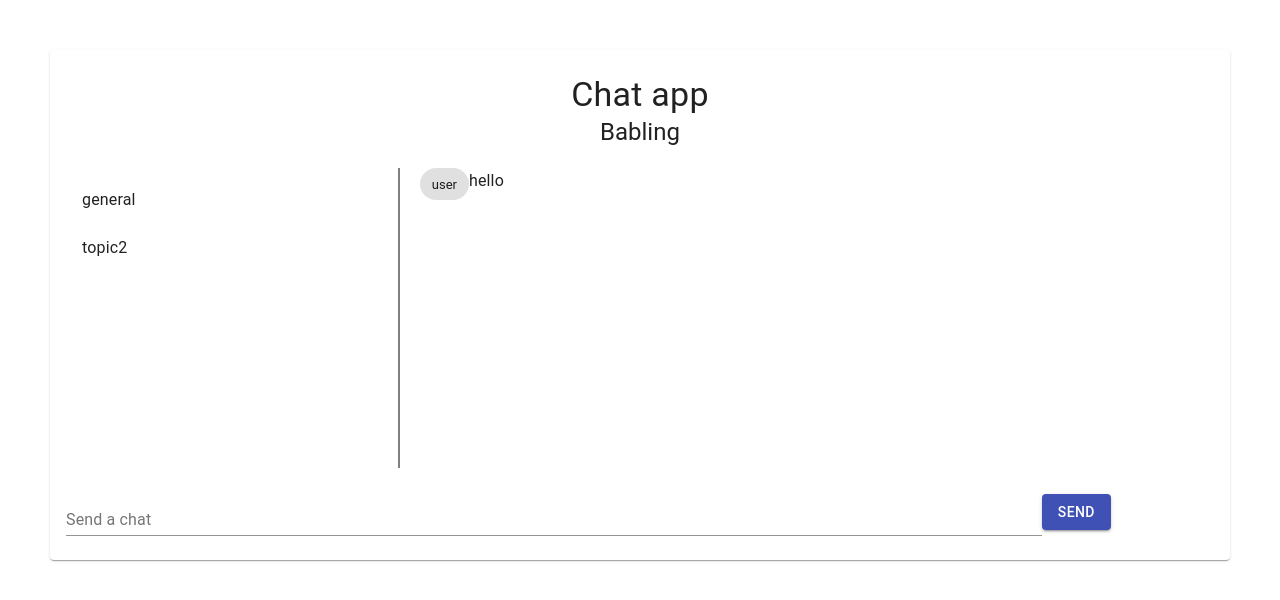
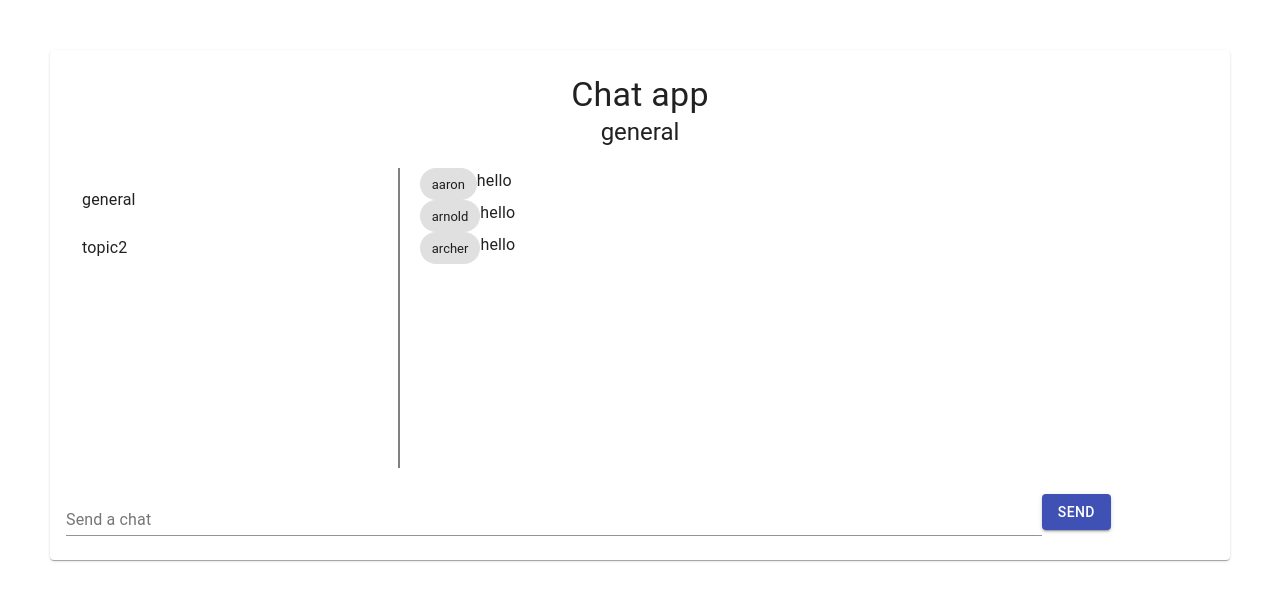
Before and after one commit to nancyruya/Something, a React (Create React App) app: page / in a window 1280 px wide. Shown: the top 600 px of the page. Built offline with nearby package versions, Linux system fonts and the light colour scheme.

Commit message:
map chats

```diff
--- a/src/Dashboard.js
+++ b/src/Dashboard.js
@@ -42,12 +42,10 @@ export default function Dashboard() {
 
   //CTX store
   const [allChats] = React.useContext(CTX);
-
-  console.log({ allChats });
-
-  //get list of topics
   const topics = Object.keys(allChats);
 
+  //local state
+  const [activeTopic, changeActiveTopic] = React.useState(topics[0]);
   const [textValue, changeTextValue] = React.useState("");
 
   return (
@@ -57,20 +55,22 @@ export default function Dashboard() {
           Chat app
         </Typography>
         <Typography variant="h5" component="h5">
-          Babling
+          {activeTopic}
         </Typography>
         <div className={classes.flex}>
           <div className={classes.topicsWindow}>
             <List>
-              {topics.map(topic => (
-                <ListItem key={topic} button>
+              {
+              topics.map(topic => (
+                <ListItem onClick={e => changeActiveTopic(e.target.innerText)} key={topic} button>
                   <ListItemText primary={topic} />
                 </ListItem>
-              ))}
+              ))
+              }
             </List>
           </div>
           <div className={classes.chatWindow}>
-            {[{ from: "user", msg: "hello" }].map((chat, i) => (
+            {allChats[activeTopic].map((chat, i) => (
               <div className={classes.flex} key={i}>
                 <Chip label={chat.from} className={classes.chip} />
                 <Typography variant="body1" gutterBottom>
```
